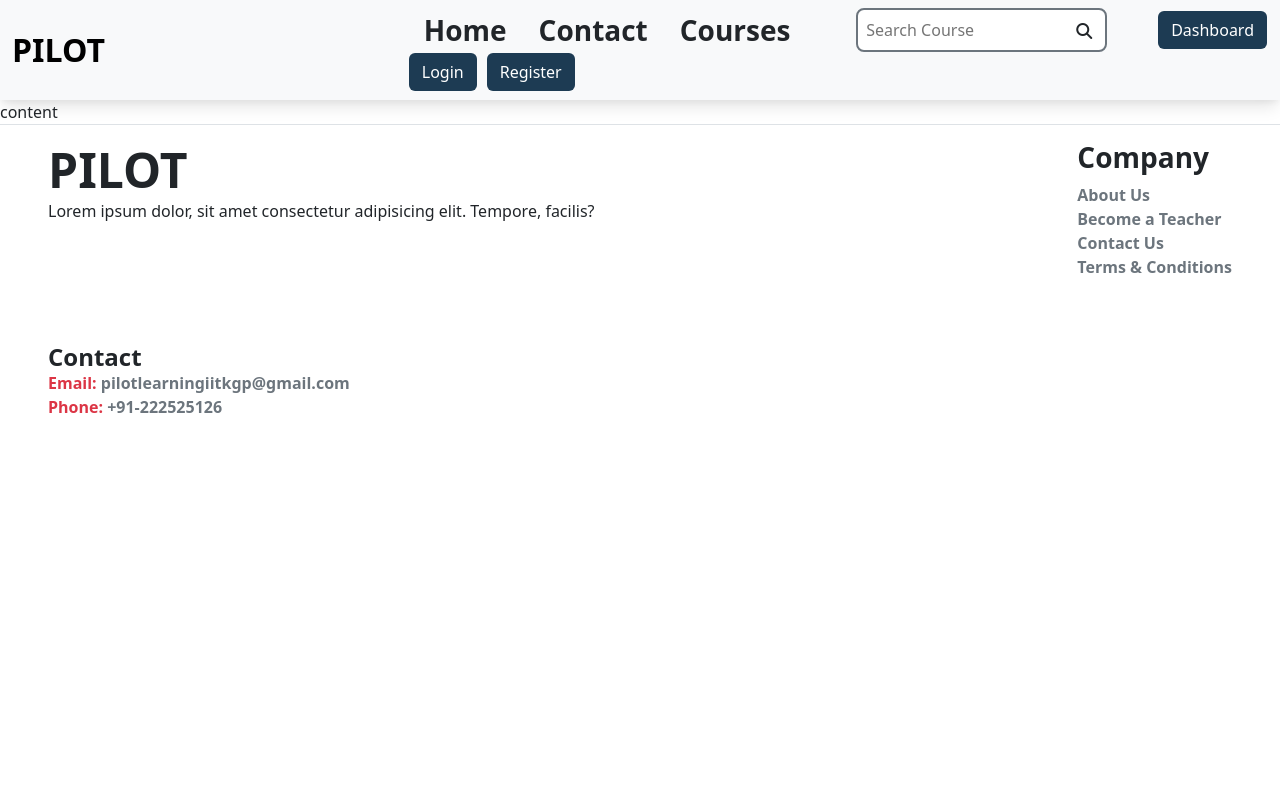
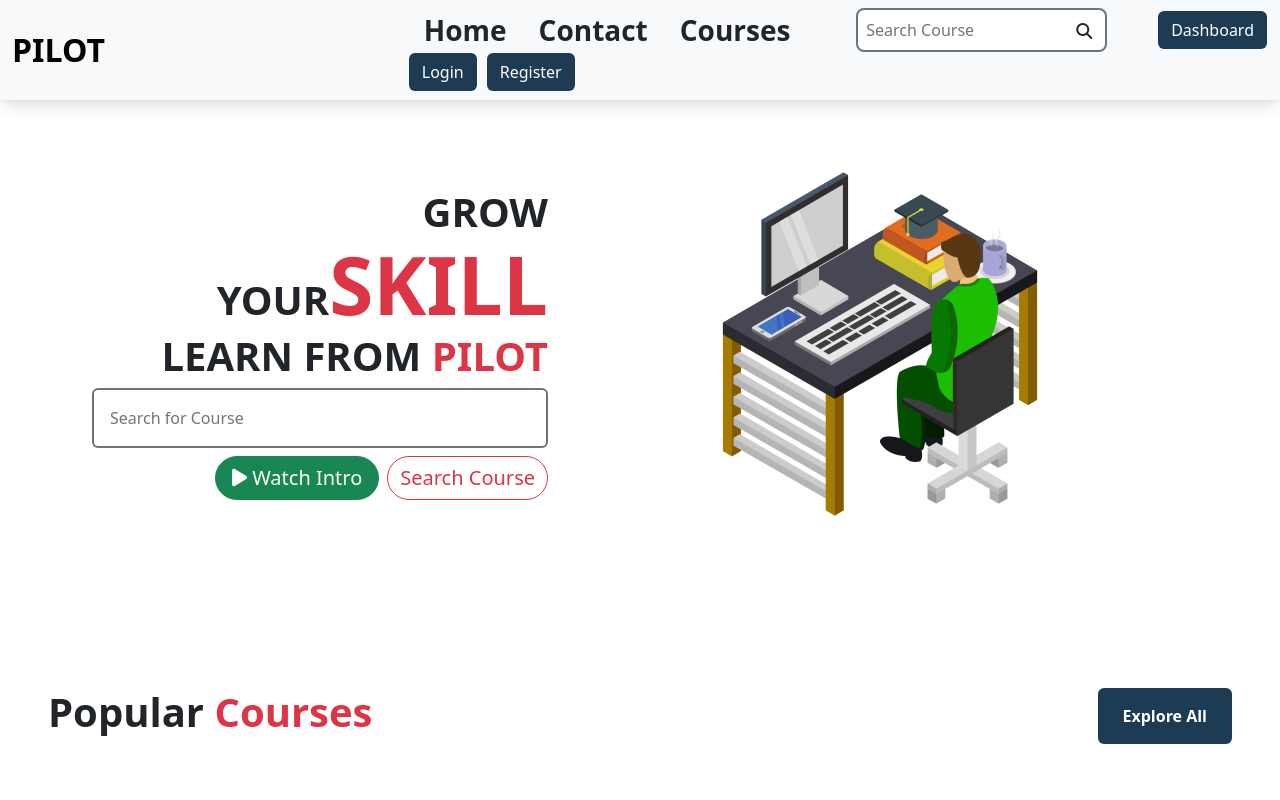
Before and after one commit to Cmbyn01/pilot-frontend, a React (Create React App) app: page / in a window 1280 px wide. Shown: the top 800 px of the page. Built offline with nearby package versions, Linux system fonts and the light colour scheme.

Commit message:
updated homepage

```diff
--- a/src/App.js
+++ b/src/App.js
@@ -1,3 +1,4 @@
+import Content from './components/Content';
 import Footer from './components/Footer';
 import Navbar from './components/Navbar';
 
@@ -5,9 +6,7 @@ function App() {
   return (
     <div>
     <Navbar />
-    <main>
-      content
-    </main>
+    <Content />
     <Footer />
     </div>
 
--- /dev/null
+++ b/src/components/Content.js
@@ -0,0 +1,79 @@
+import React from 'react'
+import '../css/Home.css'; // Import the CSS file
+import 'bootstrap/dist/css/bootstrap.min.css';
+import '@fortawesome/fontawesome-free/css/all.min.css';
+import homeImage from '../images/home.jpg';
+
+const Content = () => {
+  return (
+    <>
+      <main className="d-flex align-items-center justify-content-end pt-1">
+        <div className="w-50 d-flex flex-column align-items-center justify-content-end px-3">
+          <h1 className="w-75 text-end fw-bolder">
+            GROW YOUR
+            <span className="text-danger" style={{ fontSize: '2em' }}>
+              SKILL
+            </span>{' '}
+            <br />
+            LEARN FROM <span className="text-danger">PILOT</span>
+          </h1>
+          <form
+            className="d-flex flex-column w-75 justify-content-end align-items-end"
+            action="{% url 'allcourses'%}" // Replace with the appropriate URL
+            method="GET"
+            id="search_form"
+          >
+            <input
+              type="text"
+              className="p-2 rounded rounded-2 mb-2 w-100 py-3 px-3 border border-2 border-secondary"
+              placeholder="Search for Course"
+              id="search_form_query"
+            />
+            <div className="d-flex justify-content-end gap-2">
+              <button
+                className="btn btn-success fs-5 rounded rounded-pill py-0 px-3"
+                style={{ width: 'fit-content' }}
+              >
+                <i className="fa-solid fa-play"></i> Watch Intro
+              </button>
+              <button
+                className="btn btn-outline-danger fs-5 rounded rounded-pill"
+                style={{ width: 'fit-content' }}
+                id="search_form_button"
+                type="submit"
+              >
+                Search Course
+              </button>
+            </div>
+          </form>
+        </div>
+        <div className="w-50">
+      <img src={homeImage} alt="image" className="w-75" />
+    </div>
+      </main>
+
+      <section className="p-5 pt-2 d-flex gap-5 justify-content-center flex-wrap">
+        {/* ... The rest of your content */}
+      </section>
+
+      <section className="p-5 mb-4">
+        <div className="mb-3 d-flex justify-content-between">
+          <h1 className="fw-bolder">
+            Popular <span className="text-danger">Courses</span>
+          </h1>
+
+          <a
+            className="btn px-4 text-white d-flex align-items-center justify-content-center py-0 fw-bold"
+            style={{ backgroundColor: '#1d3b53' }}
+            href="/allcourses"
+          >
+            Explore All
+          </a>
+        </div>
+        {/* ... The rest of your content */}
+      </section>
+    </>
+  );
+};
+
+export default Content;
```
Also changed, not shown: src/images/home.jpg (added).
